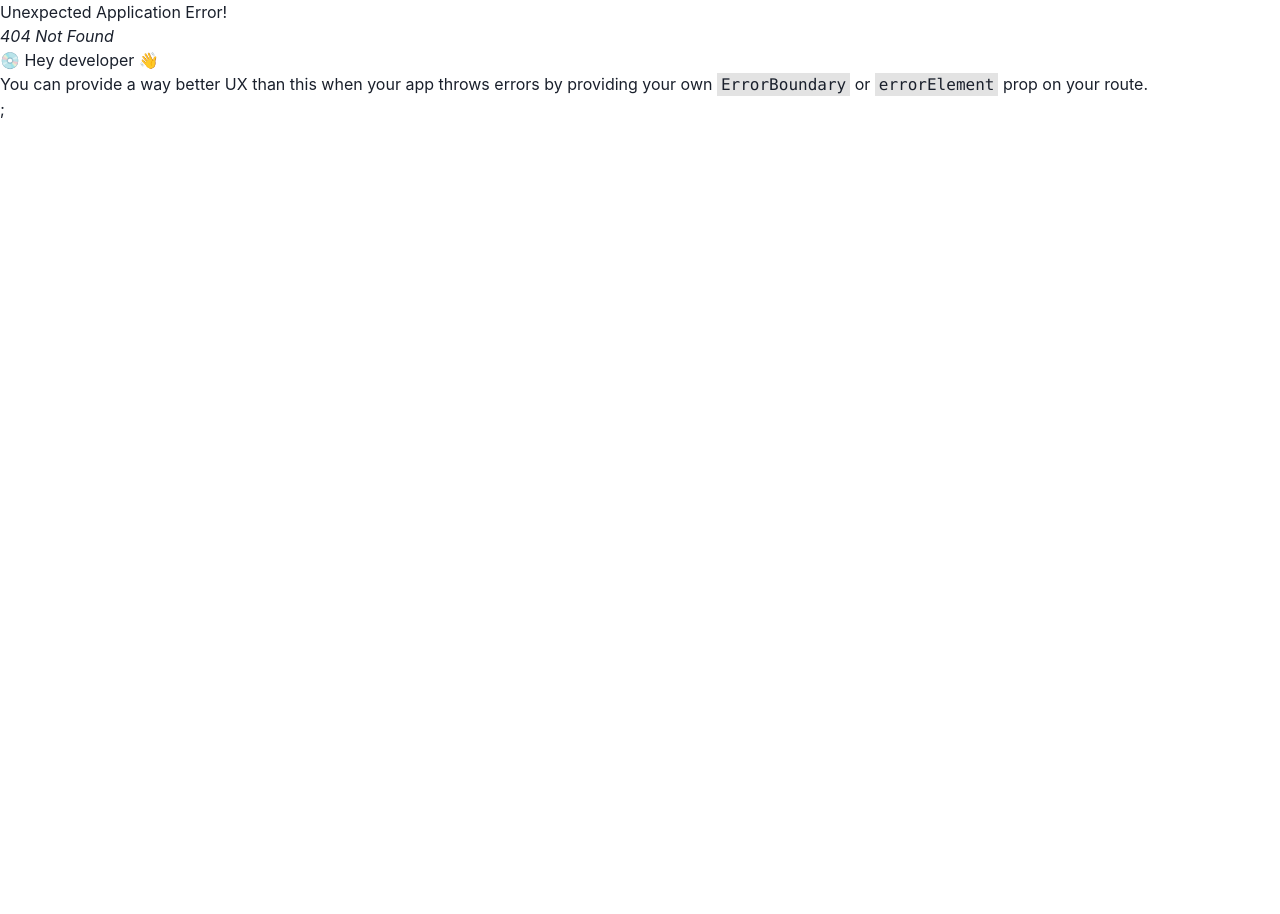
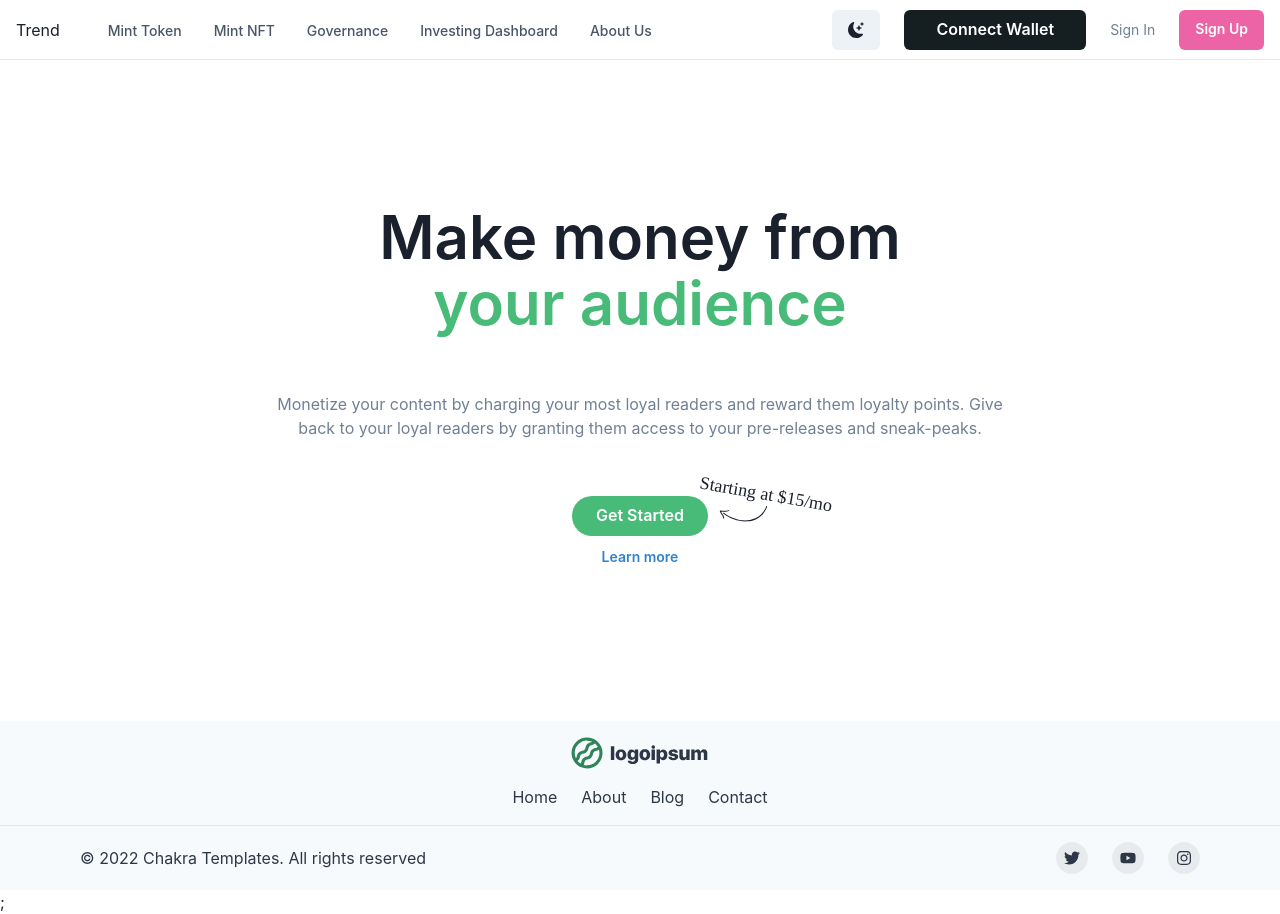
Before and after one commit to stevecyj/krypto-final, a React (Vite) app: page /index in a window 1280 px wide. Before the commit this address had no page. Before the commit the page ends 800 px from the top, so only its background shows below. Built offline with nearby package versions, Linux system fonts and the light colour scheme.

Commit message:
feat: refactor Navbar and Add Index Page to App
- Add `IndexPage.tsx` file to the project
- Change the link in `Navbar.tsx` from `/` to `/index`
- Import `IndexPage.tsx` in `App.tsx`

Signed-off-by: stevecyj <ycsteven.tsao@gmail.com>

```diff
--- a/src/App.tsx
+++ b/src/App.tsx
@@ -1,4 +1,5 @@
 import DefaultLayout from '@/layouts/Default.tsx';
+import IndexPage from '@/pages/IndexPage.tsx';
 import MintTokenPage from '@/pages/MintTokenPage.tsx';
 import MintNftPage from '@/pages/MintNftPage.tsx';
 import ProposalPage from '@/pages/Proposal.tsx';
@@ -14,6 +15,10 @@
     path: '/',
     element: <DefaultLayout />,
     children: [
+      {
+        path: 'index',
+        element: <IndexPage />,
+      },
       {
         path: 'mint-token',
         element: <MintTokenPage />,
--- a/src/components/Navbar.tsx
+++ b/src/components/Navbar.tsx
@@ -54,7 +54,7 @@
             fontFamily={'heading'}
             color={useColorModeValue('gray.800', 'white')}
           >
-            <LinkTo to='/'>Trend</LinkTo>
+            <LinkTo to='/index'>Trend</LinkTo>
           </Text>
 
           <Flex display={{ base: 'none', md: 'flex' }} ml={10}>
--- /dev/null
+++ b/src/pages/IndexPage.tsx
@@ -0,0 +1,97 @@
+import {
+  Box,
+  Heading,
+  Container,
+  Text,
+  Button,
+  Stack,
+  Icon,
+  useColorModeValue,
+  createIcon,
+} from '@chakra-ui/react';
+
+export default function CallToActionWithAnnotation() {
+  return (
+    <>
+      <Container maxW={'3xl'}>
+        <Stack
+          as={Box}
+          textAlign={'center'}
+          spacing={{ base: 8, md: 14 }}
+          py={{ base: 20, md: 36 }}
+        >
+          <Heading
+            fontWeight={600}
+            fontSize={{ base: '2xl', sm: '4xl', md: '6xl' }}
+            lineHeight={'110%'}
+          >
+            Make money from <br />
+            <Text as={'span'} color={'green.400'}>
+              your audience
+            </Text>
+          </Heading>
+          <Text color={'gray.500'}>
+            Monetize your content by charging your most loyal readers and reward them loyalty
+            points. Give back to your loyal readers by granting them access to your pre-releases and
+            sneak-peaks.
+          </Text>
+          <Stack
+            direction={'column'}
+            spacing={3}
+            align={'center'}
+            alignSelf={'center'}
+            position={'relative'}
+          >
+            <Button
+              colorScheme={'green'}
+              bg={'green.400'}
+              rounded={'full'}
+              px={6}
+              _hover={{
+                bg: 'green.500',
+              }}
+            >
+              Get Started
+            </Button>
+            <Button variant={'link'} colorScheme={'blue'} size={'sm'}>
+              Learn more
+            </Button>
+            <Box>
+              <Icon
+                as={Arrow}
+                color={useColorModeValue('gray.800', 'gray.300')}
+                w={71}
+                position={'absolute'}
+                right={-71}
+                top={'10px'}
+              />
+              <Text
+                fontSize={'lg'}
+                fontFamily={'Caveat'}
+                position={'absolute'}
+                right={'-125px'}
+                top={'-15px'}
+                transform={'rotate(10deg)'}
+              >
+                Starting at $15/mo
+              </Text>
+            </Box>
+          </Stack>
+        </Stack>
+      </Container>
+    </>
+  );
+}
+
+const Arrow = createIcon({
+  displayName: 'Arrow',
+  viewBox: '0 0 72 24',
+  path: (
+    <path
+      fillRule='evenodd'
+      clipRule='evenodd'
+      d='M0.600904 7.08166C0.764293 6.8879 1.01492 6.79004 1.26654 6.82177C2.83216 7.01918 5.20326 7.24581 7.54543 7.23964C9.92491 7.23338 12.1351 6.98464 13.4704 6.32142C13.84 6.13785 14.2885 6.28805 14.4722 6.65692C14.6559 7.02578 14.5052 7.47362 14.1356 7.6572C12.4625 8.48822 9.94063 8.72541 7.54852 8.7317C5.67514 8.73663 3.79547 8.5985 2.29921 8.44247C2.80955 9.59638 3.50943 10.6396 4.24665 11.7384C4.39435 11.9585 4.54354 12.1809 4.69301 12.4068C5.79543 14.0733 6.88128 15.8995 7.1179 18.2636C7.15893 18.6735 6.85928 19.0393 6.4486 19.0805C6.03792 19.1217 5.67174 18.8227 5.6307 18.4128C5.43271 16.4346 4.52957 14.868 3.4457 13.2296C3.3058 13.0181 3.16221 12.8046 3.01684 12.5885C2.05899 11.1646 1.02372 9.62564 0.457909 7.78069C0.383671 7.53862 0.437515 7.27541 0.600904 7.08166ZM5.52039 10.2248C5.77662 9.90161 6.24663 9.84687 6.57018 10.1025C16.4834 17.9344 29.9158 22.4064 42.0781 21.4773C54.1988 20.5514 65.0339 14.2748 69.9746 0.584299C70.1145 0.196597 70.5427 -0.0046455 70.931 0.134813C71.3193 0.274276 71.5206 0.70162 71.3807 1.08932C66.2105 15.4159 54.8056 22.0014 42.1913 22.965C29.6185 23.9254 15.8207 19.3142 5.64226 11.2727C5.31871 11.0171 5.26415 10.5479 5.52039 10.2248Z'
+      fill='currentColor'
+    />
+  ),
+});
```
